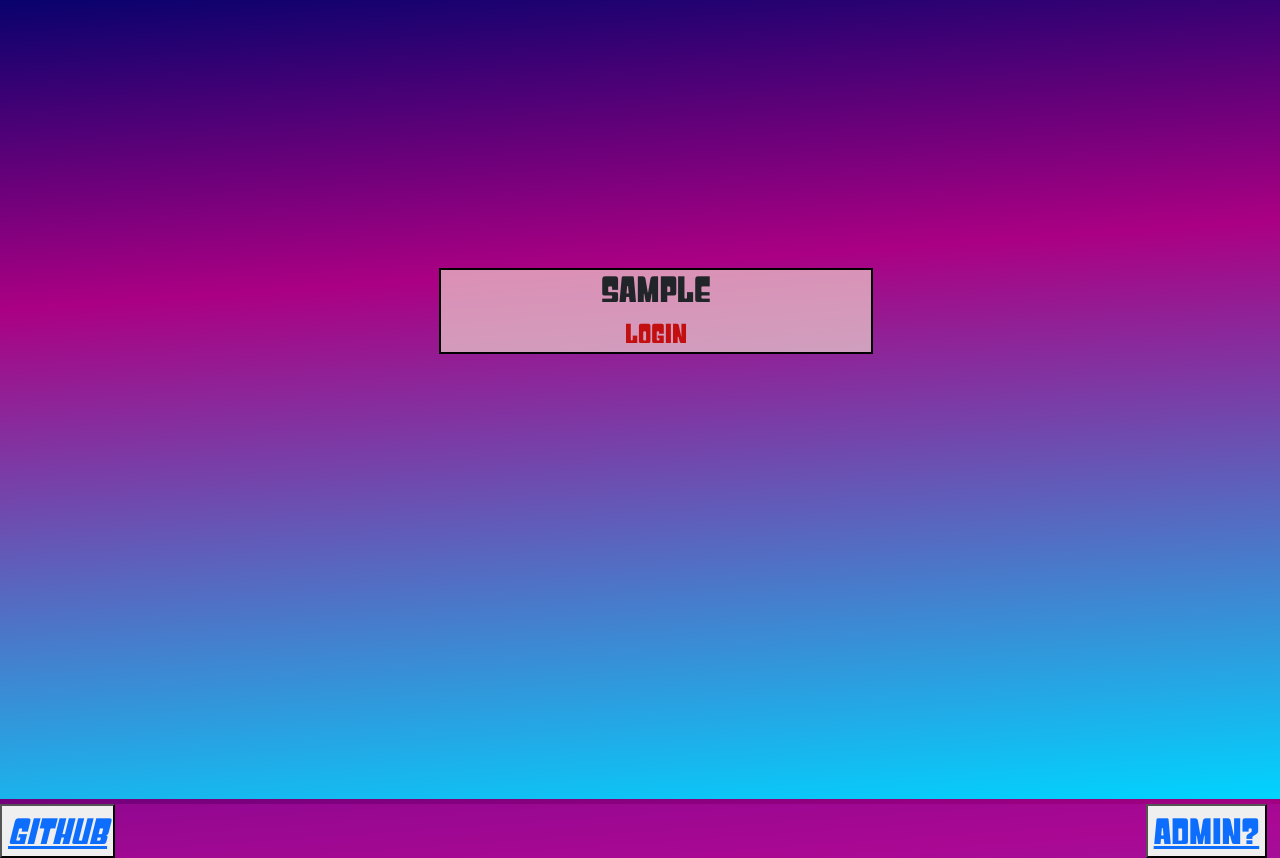
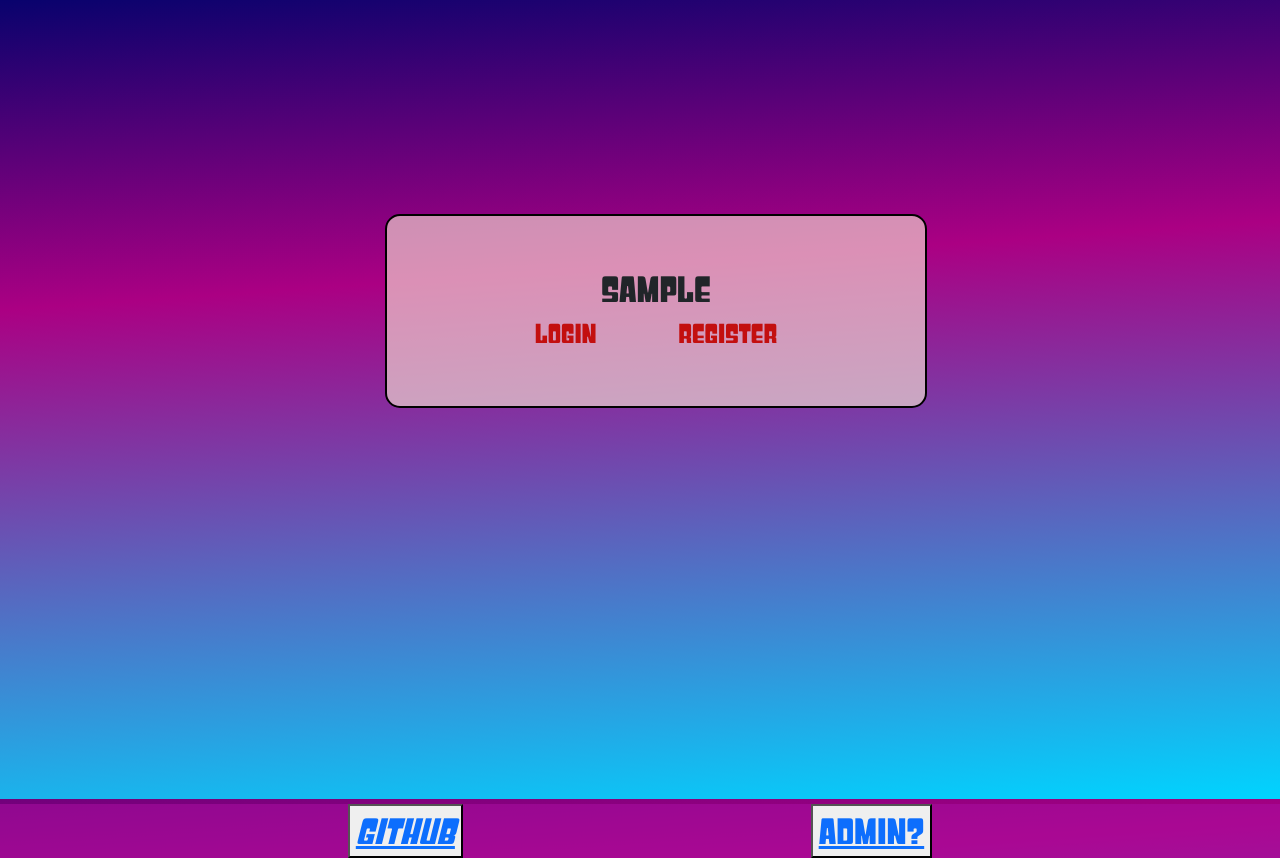
Before and after one commit to Dimitrius504/jeopardyGameExpressHBS, a Node server app: page /adminPanel in a window 1280 px wide. Shown: the part 201-1059 px from the top of the page. Run offline with Node 20, Linux system fonts and the light colour scheme; tables that the repository leaves empty hold one stand-in row (values such as "Sample post"); some libraries are stand-ins or nearby versions; some web fonts are replaced.

Commit message:
Realized the admin panel had not included registration page link, so included link and altered some of the styles for the adminPanel, as well as some unneeded content on the playerInfoForm page.

```diff
--- a/jeopardyGame/public/stylesheets/style.css
+++ b/jeopardyGame/public/stylesheets/style.css
@@ -155,9 +155,9 @@ footer {
 footer ul {
   display: flex;
   flex-direction: row;
-  justify-content: space-between;
+  justify-content: space-evenly;
   height: 100%;
-  width: 99%;
+  width: 100%;
   list-style-type: none;
   align-items: center;
   font-family: gyparody;
@@ -464,9 +464,9 @@ header ul button {
 #adminsListSection{
   display: flex;
   flex-wrap: wrap;
-  flex-direction: row;
+  flex-direction: column;
   justify-content:  center;
-  width: 100vw;
+  width: 99vw;
   height: 80%;
 }
 
@@ -475,20 +475,22 @@ header ul button {
   flex-wrap: wrap;
   flex-direction:row;
   justify-content:space-evenly;
-  align-items: center;
+  align-items:normal;
   width: 100%;
 }
 
 #anAdmin {
+  border-radius: 15px;
   display: flex;
   flex-wrap: wrap;
   flex-direction: column;
-  justify-content: space-between;
+  justify-content: space-evenly;
   list-style-type: none;
   text-align: center;
   border: 2px solid black;
-  width: 40%;
-  margin: 5px;
+  width: 50%;
+  margin: 2px;
+  padding: 5%;
   font-size: 1.3rem;
   background-color: rgba(250, 235, 215, 0.61);
 }
--- a/jeopardyGame/views/adminPanel.hbs
+++ b/jeopardyGame/views/adminPanel.hbs
@@ -8,8 +8,11 @@
         <li id="anAdmin">
           <!-- Display admin username -->
           <h2>{{this.username}}</h2>
-            <!-- If user is not admin, provide login link -->
+          <!-- If user is not admin, provide login link -->
+          <aside class="container d-flex justify-content-evenly">
             <a href="/adminLogin?userId={{this._id}}">Login</a>
+            <a href="/adminRegister">Register</a>
+          </aside>
         </li>
       {{/each}}
     </ul>
--- a/jeopardyGame/views/index.hbs
+++ b/jeopardyGame/views/index.hbs
@@ -1,5 +1,6 @@
 <!-- Landing page section -->
 <section class="landing-page-effect" id="index">
+
   <h1>{{title}}</h1>
   <!-- Background audio -->
   <audio autoplay>
```
Also changed, not shown: jeopardyGame/views/playerInfoForm.hbs (+0 -21 lines).
